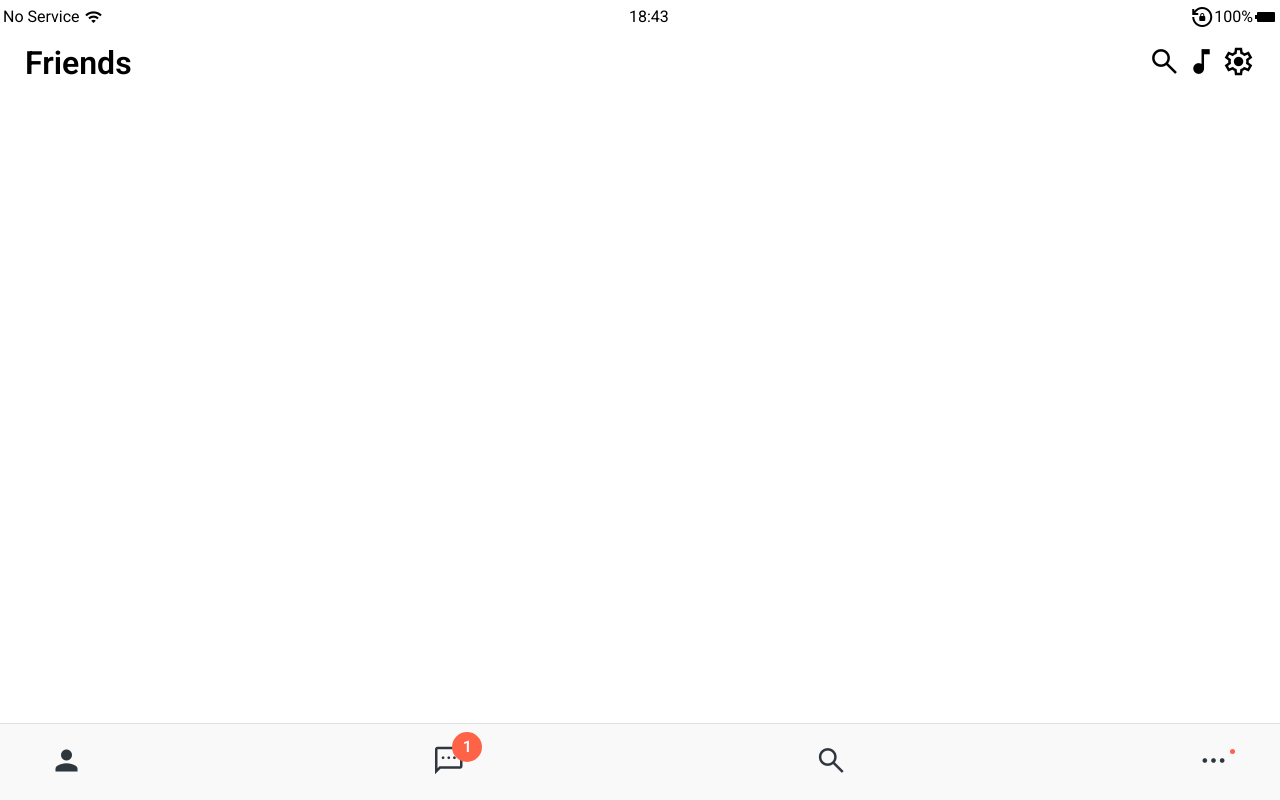
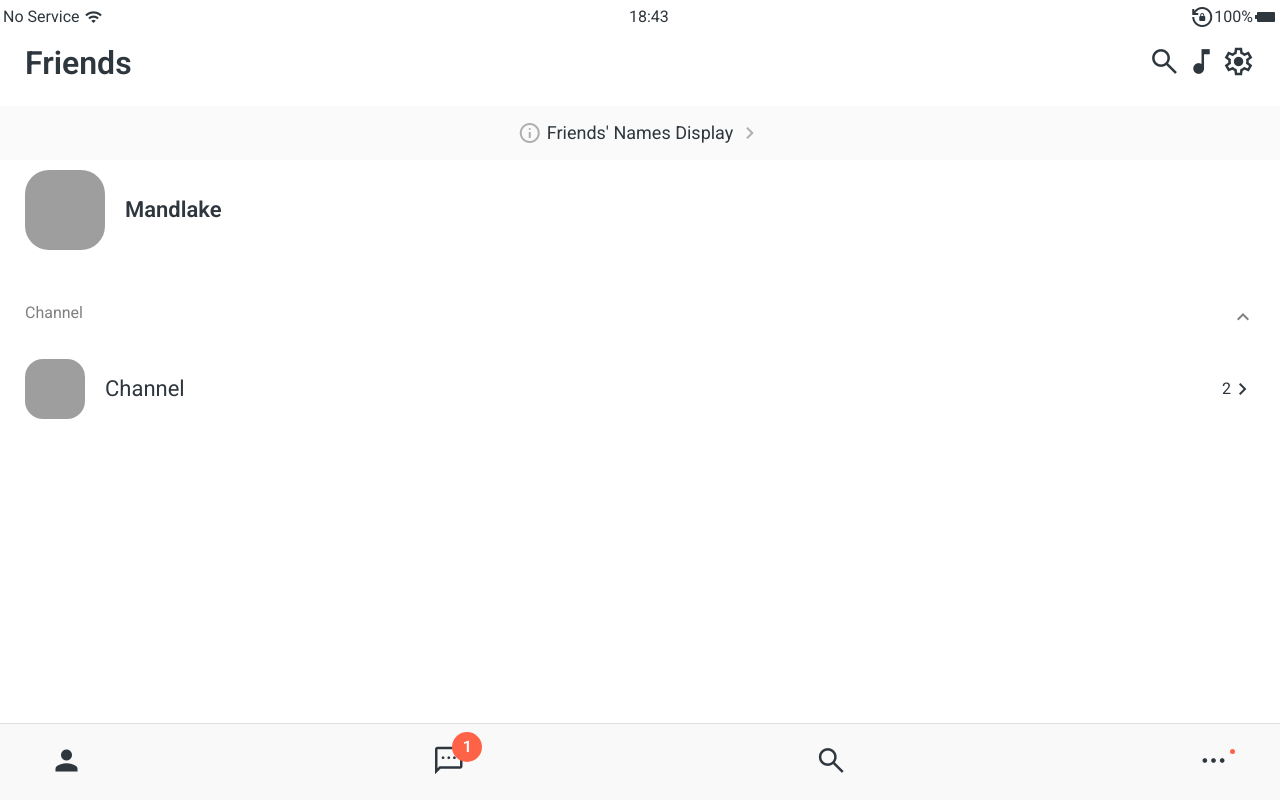
Before and after one commit to mandlake/nomad-coder, a plain HTML site: page kokoa-clone/friends.html in a window 1280 px wide. Drawn offline with nearby package versions, Linux system fonts and the light colour scheme; grey boxes are pictures that could not be loaded.

Commit message:
240530 update user components

```diff
--- a/kokoa-clone/css/components/screen-header.css
+++ b/kokoa-clone/css/components/screen-header.css
@@ -3,7 +3,7 @@
   justify-content: space-between;
   align-items: center;
   margin-top: 20px;
-  padding: 25px;
+  padding: var(--horizontal-space);
   background-color: var(--color-primary);
   color: var(--color-white);
 }
--- /dev/null
+++ b/kokoa-clone/css/components/user-component.css
@@ -0,0 +1,61 @@
+.user-component {
+  justify-content: space-between;
+}
+
+.user-component,
+.user-component__column {
+  display: flex;
+  align-items: center;
+}
+
+.user-component__avatar {
+  width: 70px;
+  height: 70px;
+  border-radius: 30%;
+  margin-right: 20px;
+}
+
+.user-component__title {
+  font-weight: 600;
+  font-size: 22px;
+}
+
+.user-component__subtitle {
+  margin-top: 8px;
+  font-size: 17px;
+  volor: rgba(0, 0, 0, 0.5);
+}
+
+.user-component__avatar--xl {
+  width: 80px;
+  height: 80px;
+}
+
+.user-component__avatar--sm {
+  width: 60px;
+  height: 60px;
+}
+
+.user-component__title--not-bold {
+  font-weight: 400;
+}
+
+.friends-screen__channel {
+  margin-top: 25px;
+  border top: 1px solid rgba(0, 0, 0, 0.2);
+  padding-top: 15px;
+}
+
+.friends-screen__channel-header {
+  margin-bottom: 30px;
+  display: flex;
+  justify-content: space-between;
+  padding-top: 15px;
+}
+
+.friends-screen__channel-header {
+  margin-bottom: 30px;
+  display: flex;
+  justify-content: space-between;
+  color: rgba(0, 0, 0, 0.5);
+}
--- /dev/null
+++ b/kokoa-clone/css/screens/friends.css
@@ -0,0 +1,19 @@
+#friends-display-link {
+  display: flex;
+  justify-content: center;
+  align-items: center;
+  gap: 5px;
+  background-color: var(--light-gray);
+  padding: 15px 0px;
+  font-size: 18px;
+  margin-bottom: 10px;
+}
+
+#friends-display-link span {
+  color: rgba(0, 0, 0, 0.3);
+  text-decoration: none;
+}
+
+.friends-screen {
+  padding: 0px var(--horizontal-space);
+}
--- a/kokoa-clone/css/styles.css
+++ b/kokoa-clone/css/styles.css
@@ -8,10 +8,13 @@
 @import "components/status-bar.css";
 @import "components/nav-bar.css";
 @import "components/screen-header.css";
+@import "components/user-component.css";
 
 /* Screens */
 @import "screens/login.css";
+@import "screens/friends.css";
 
 body {
   font-family: "Roboto", sans-serif;
+  color: var(--black);
 }
--- a/kokoa-clone/css/variables.css
+++ b/kokoa-clone/css/variables.css
@@ -1,5 +1,7 @@
 :root {
   --yellow: #fae100;
   --gray: #f9f9fa;
+  --light-gray: #fafafa;
   --black: #2e363e;
+  --horizontal-space: 25px;
 }
--- a/kokoa-clone/friends.html
+++ b/kokoa-clone/friends.html
@@ -9,7 +9,6 @@
       href="https://fonts.googleapis.com/css2?family=Crimson+Pro"
     />
     <link rel="stylesheet" href="css/styles.css" />
-    <style></style>
   </head>
   <body>
     <div class="status-bar">
@@ -34,6 +33,50 @@
         <span class="material-symbols-outlined fa-lg"> settings </span>
       </div>
     </header>
+    <a id="friends-display-link">
+      <span class="material-symbols-outlined"> info </span>
+      Friends' Names Display
+      <span class="material-symbols-outlined"> chevron_right </span>
+    </a>
+    <main class="friends-screen">
+      <div class="user-component">
+        <div class="user-component__column">
+          <img
+            src="https://encrypted-tbn0.gstatic.com/images?q=tbn:ANd9GcRFyHZsHxJZxffgMEr_RVr8BT8K6lXBkkKTqg&usqp=CAU"
+            class="user-component__avatar user-component__avatar--xl"
+          />
+          <div class="user-component__text">
+            <h4 class="user-component__title">Mandlake</h4>
+            <!-- <h6 class="user-component__subtitle">This is Subtitle</h6> -->
+          </div>
+        </div>
+        <div class="user-component__column"></div>
+      </div>
+      <div class="friends-screen__channel">
+        <div class="friends-screen__channel-header">
+          <span>Channel</span>
+          <span class="material-symbols-outlined"> keyboard_arrow_up </span>
+        </div>
+        <div class="user-component">
+          <div class="user-component__column">
+            <img
+              src="https://encrypted-tbn0.gstatic.com/images?q=tbn:ANd9GcRFyHZsHxJZxffgMEr_RVr8BT8K6lXBkkKTqg&usqp=CAU"
+              class="user-component__avatar user-component__avatar--sm"
+            />
+            <div class="user-component__text">
+              <h4 class="user-component__title user-component__title--not-bold">
+                Channel
+              </h4>
+              <!-- <h6 class="user-component__subtitle">This is Subtitle</h6> -->
+            </div>
+          </div>
+          <div class="user-component__column">
+            <span>2</span>
+            <span class="material-symbols-outlined"> chevron_right </span>
+          </div>
+        </div>
+      </div>
+    </main>
     <nav class="nav">
       <ul class="nav__list">
         <li class="nav__btn">
```
Also changed, not shown: 1 other file.
